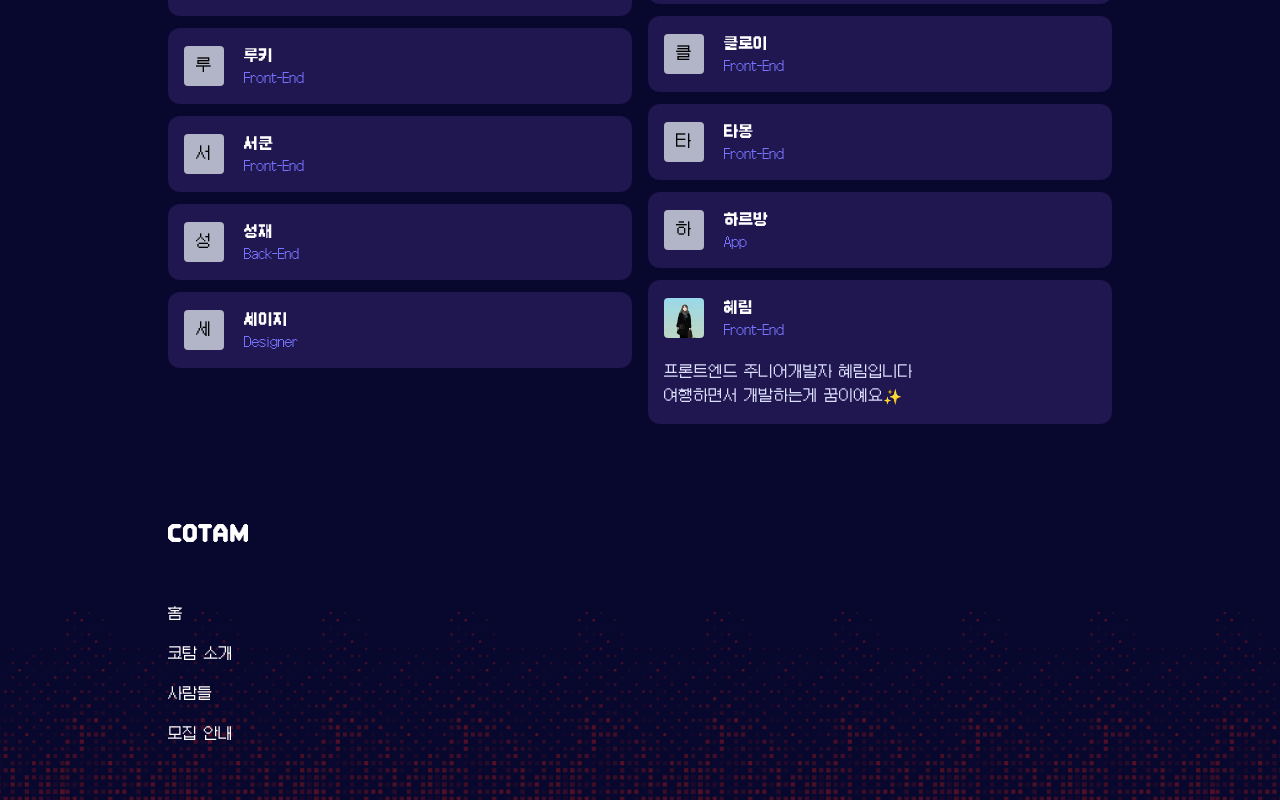
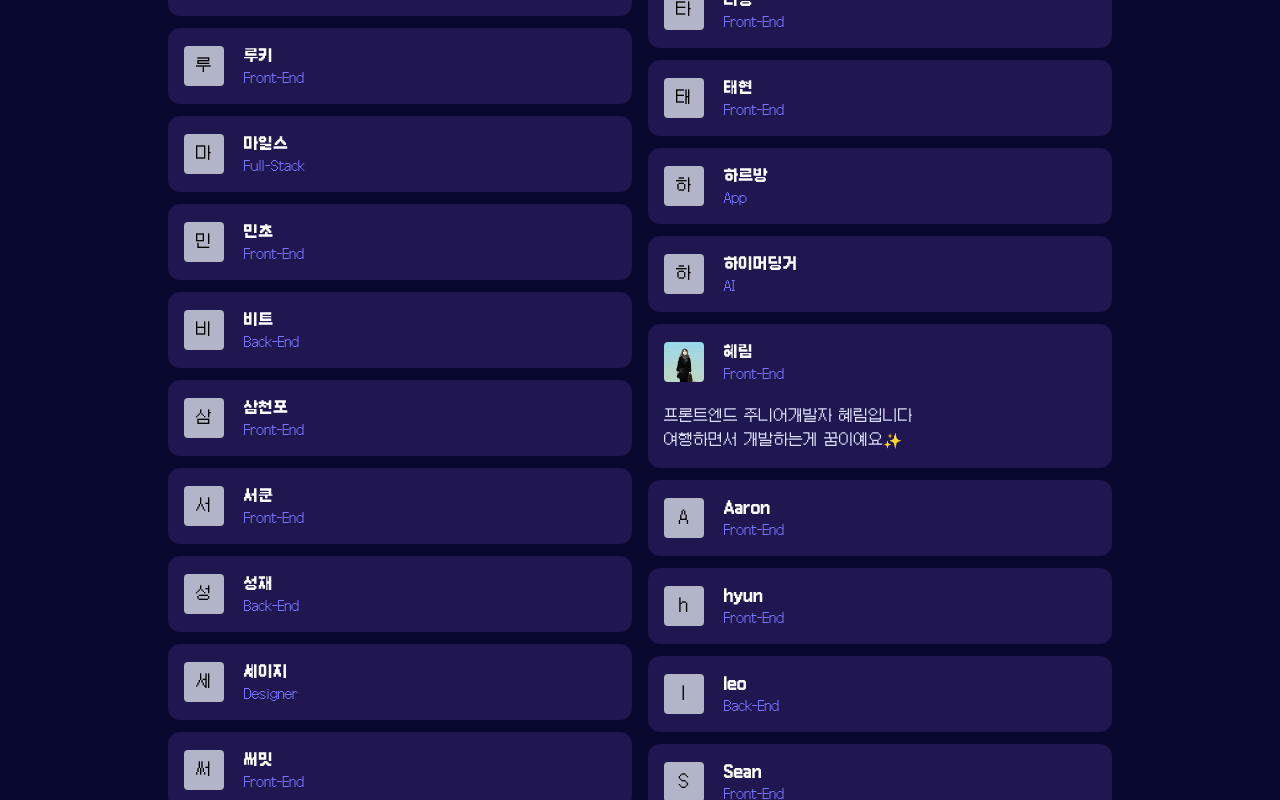
Before and after one commit to JANGSEYEONG/COTAM, a Next.js app: page /people in a window 1280 px wide. Shown: the part 1540-2340 px from the top of the page. Built offline with nearby package versions, Linux system fonts and the light colour scheme.

Commit message:
feat: 새 멤버 리스트 추가, 정렬 함수 추가

```diff
--- a/src/app/_components/layout/MenuItem.tsx
+++ b/src/app/_components/layout/MenuItem.tsx
@@ -8,8 +8,8 @@ const MenuItem = ({ text, selected }: Props) => {
   return (
     <p
       className={cn(
-        'box-border flex w-full cursor-pointer items-center px-10 py-4 text-white pretandard-subtitle-1 hover:text-cotam-red-60',
-        selected && 'text-cotam-red-60',
+        'box-border flex w-full cursor-pointer items-center px-10 py-4 pretandard-subtitle-1 hover:text-cotam-red-60',
+        selected ? 'text-cotam-red-60' : 'text-white',
       )}>
       {text}
     </p>
--- a/src/app/people/_components/MemberCard.tsx
+++ b/src/app/people/_components/MemberCard.tsx
@@ -31,7 +31,7 @@ const MemberCard = ({ name, job, position, description, imageUrl }: Member) => {
         </div>
 
         {/* 스터디장, 운영진만 태그 표시 */}
-        {position !== POSITION.USER && (
+        {(position === POSITION.LEADER || position === POSITION.MANAGER) && (
           <span className="box-border h-fit rounded bg-cotam-blue-40 px-1 text-white">
             {positionMap[position]}
           </span>
--- a/src/app/people/constants.ts
+++ b/src/app/people/constants.ts
@@ -220,4 +220,95 @@ export const playerList: Member[] = [
     description: '프론트엔드 주니어개발자 혜림입니다\n여행하면서 개발하는게 꿈이예요✨',
     imageUrl: '/assets/image/people/herim.webp',
   },
+  {
+    name: '써밋',
+    position: POSITION.USER,
+    job: JOB.FRONTEND,
+    description: '',
+    imageUrl: null,
+  },
+  {
+    name: '민초',
+    position: POSITION.USER,
+    job: JOB.FRONTEND,
+    description: '',
+    imageUrl: null,
+  },
+  {
+    name: '삼천포',
+    position: POSITION.USER,
+    job: JOB.FRONTEND,
+    description: '',
+    imageUrl: null,
+  },
+  {
+    name: 'hyun',
+    position: POSITION.USER,
+    job: JOB.FRONTEND,
+    description: '',
+    imageUrl: null,
+  },
+  {
+    name: 'leo',
+    position: POSITION.USER,
+    job: JOB.BACKEND,
+    description: '',
+    imageUrl: null,
+  },
+  {
+    name: '태현',
+    position: POSITION.USER,
+    job: JOB.FRONTEND,
+    description: '',
+    imageUrl: null,
+  },
+  {
+    name: '하이머딩거',
+    position: POSITION.USER,
+    job: JOB.AI,
+    description: '',
+    imageUrl: null,
+  },
+  {
+    name: '코코',
+    position: POSITION.USER,
+    job: JOB.FRONTEND,
+    description: '',
+    imageUrl: null,
+  },
+  {
+    name: '에드',
+    position: POSITION.USER,
+    job: JOB.FRONTEND,
+    description: '',
+    imageUrl: null,
+  },
+  {
+    name: '마일스',
+    position: POSITION.USER,
+    job: JOB.FULLSTACk,
+    description: '',
+    imageUrl: null,
+  },
+  {
+    name: '비트',
+    position: POSITION.USER,
+    job: JOB.BACKEND,
+    description: '',
+    imageUrl: null,
+  },
+  {
+    name: 'Sean',
+    position: POSITION.USER,
+    job: JOB.FRONTEND,
+    description: '',
+    imageUrl: null,
+  },
+  {
+    name: '다혜',
+    position: POSITION.USER,
+    job: JOB.FRONTEND,
+    description: '',
+    imageUrl: null,
+  },
 ] as const;
--- a/src/app/people/page.tsx
+++ b/src/app/people/page.tsx
@@ -3,6 +3,7 @@ import { Metadata } from 'next';
 import MemberCard from './_components/MemberCard';
 import MemberCount from './_components/MemberCount';
 import { playerList } from './constants';
+import { type Member, POSITION_PRIORITY } from './types';
 
 export async function generateMetadata(): Promise<Metadata> {
   return {
@@ -10,7 +11,18 @@ export async function generateMetadata(): Promise<Metadata> {
   };
 }
 
+const sortMembers = (a: Member, b: Member) => {
+  // position 우선 비교
+  const positionDiff = POSITION_PRIORITY[a.position] - POSITION_PRIORITY[b.position];
+  if (positionDiff !== 0) return positionDiff;
+
+  // 같은 position일 경우 이름으로 정렬
+  return a.name.localeCompare(b.name, 'ko-KR');
+};
+
 export default function People() {
+  const sortedPlayers = [...playerList].sort(sortMembers);
+
   return (
     <main className="box-border flex min-h-screen w-full flex-col gap-y-10 p-10 lg:w-[1024px]">
       <h1 className="whitespace-pre-line text-white galmuri11-headline-1">{`코탐과 함께하는\n사람들`}</h1>
@@ -22,7 +34,7 @@ export default function People() {
       <section aria-label="스터디원 리스트">
         <h2 className="sr-only">스터디원 리스트</h2>
         <ul className="flex flex-col gap-y-3 md:block md:columns-2">
-          {playerList.map((player, index) => (
+          {sortedPlayers.map((player, index) => (
             <li
               key={index}
               className="box-border flex h-fit w-full break-inside-avoid flex-col gap-y-4 rounded-xl bg-cotam-blue-95 p-4 md:mb-3">
--- a/src/app/people/types.ts
+++ b/src/app/people/types.ts
@@ -4,11 +4,20 @@ export const POSITION = {
   USER: 'user',
 } as const;
 
+// 스터디원 리스트 정렬 순서
+export const POSITION_PRIORITY = {
+  [POSITION.LEADER]: 1,
+  [POSITION.MANAGER]: 2,
+  [POSITION.USER]: 3,
+} as const;
+
 export const JOB = {
   FRONTEND: 'Front-End',
   BACKEND: 'Back-End',
+  FULLSTACk: 'Full-Stack',
   APP: 'App',
   DESIGNER: 'Designer',
+  AI: 'AI',
 } as const;
 
 export const positionMap = {
--- a/src/constants/recruitConfig.ts
+++ b/src/constants/recruitConfig.ts
@@ -1,5 +1,5 @@
 export const recruitConfig = {
-  isRecruitmentOpen: true, // 모집 중인 경우 true, 아닌 경우 false
+  isRecruitmentOpen: false, // 모집 중인 경우 true, 아닌 경우 false
   recruitmentPeriod: '2025.01.20 - 2025.01.26', // 모집 기간
   announcementDate: '2025.01.29', // 발표 날짜
 };
```
